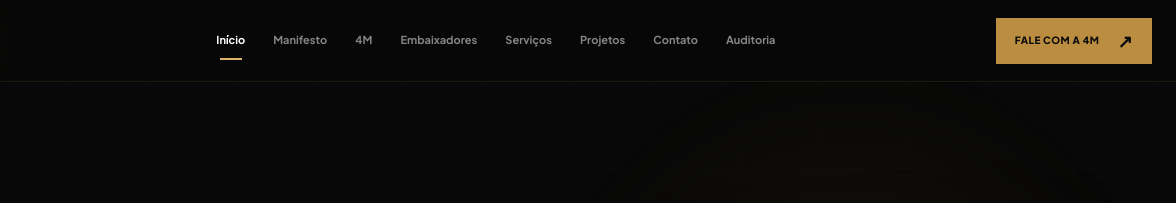
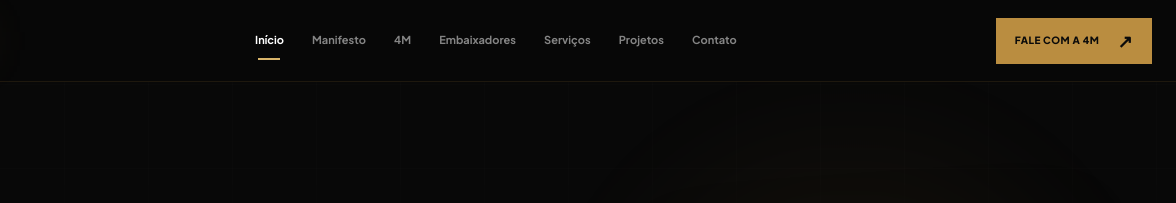
Before and after one commit to engwilsonribeiro/tmu-1jbb-26-grp06, a plain HTML site: page index.html in a window 1280 px wide. Shown: the top 203 px of the page, 104-1280 px from the left. Drawn offline with Linux system fonts and the light colour scheme.

Commit message:
removi o menu auditorio

```diff
--- a/index.html
+++ b/index.html
@@ -133,9 +133,7 @@
                 </a>
 
 
-                <a href="#auditoria" class="nav-link">
-                    Auditoria
-                </a>
+
             </nav>
 
 
```
